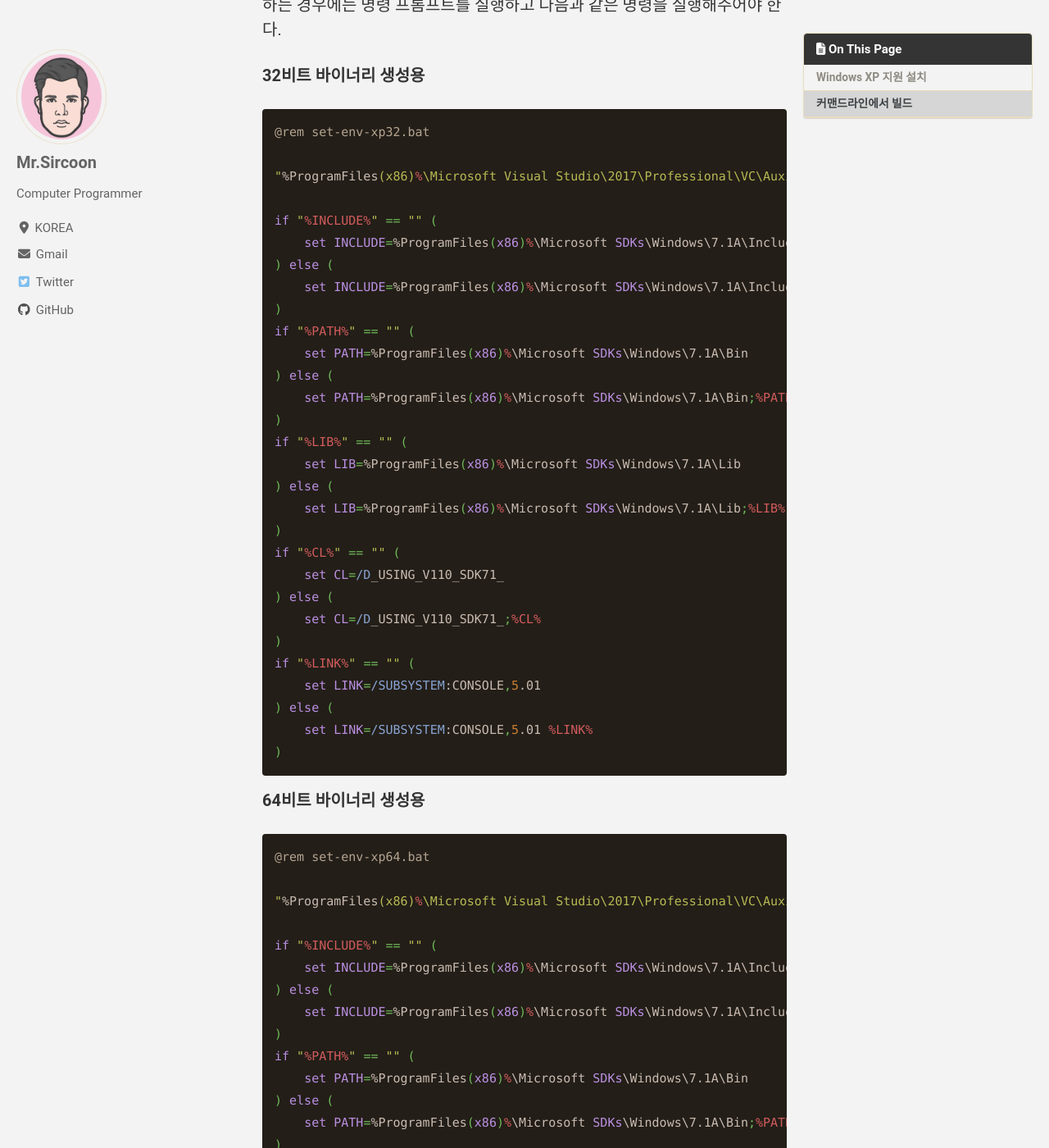
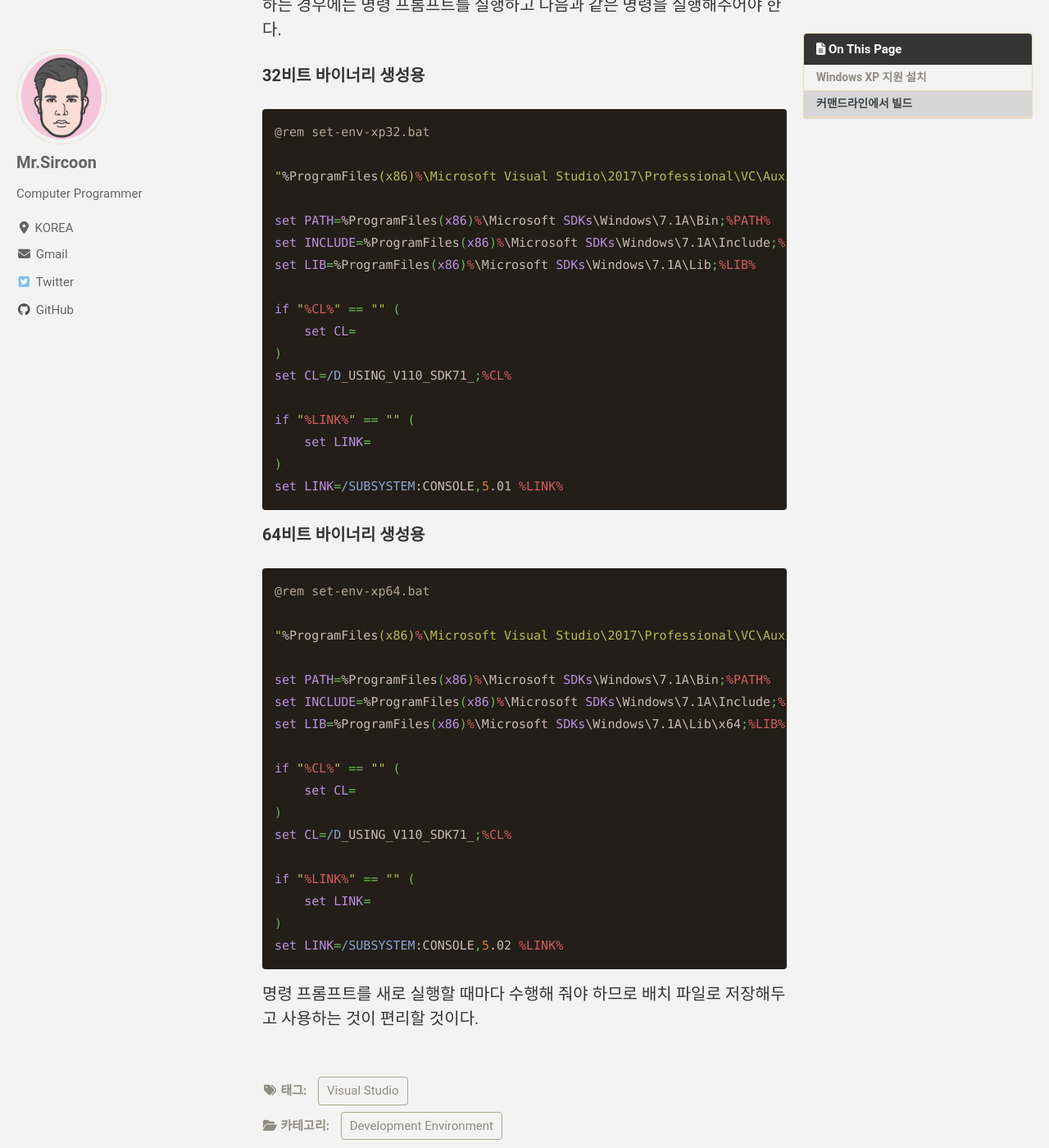
Before and after one commit to mrsoulware/mrsoulware.github.io, a Jekyll site: the page built from _posts/2020/2020-04-30-vs-xp-support.md, in a window 1280 px wide and 1400 px high, scrolled down 1332 px. Shown: the whole window at 82% size. Built offline with Jekyll 4.4.1, drawn with Linux system fonts in a browser that asks for light colours; cached includes are drawn as plain includes; nearby versions of some CDN libraries; some web fonts are replaced; some of the changed text lies outside the part shown.

Commit message:
update post

````diff
--- a/_posts/2020/2020-04-30-vs-xp-support.md
+++ b/_posts/2020/2020-04-30-vs-xp-support.md
@@ -33,31 +33,19 @@ GUI에서는 간단하게 해당 프로젝트 속성의 플랫폼 도구 집합
 
 "%ProgramFiles(x86)%\Microsoft Visual Studio\2017\Professional\VC\Auxiliary\Build\vcvars32.bat"
 
-if "%INCLUDE%" == "" (
-    set INCLUDE=%ProgramFiles(x86)%\Microsoft SDKs\Windows\7.1A\Include
-) else (
-    set INCLUDE=%ProgramFiles(x86)%\Microsoft SDKs\Windows\7.1A\Include;%INCLUDE%
+set PATH=%ProgramFiles(x86)%\Microsoft SDKs\Windows\7.1A\Bin;%PATH%
+set INCLUDE=%ProgramFiles(x86)%\Microsoft SDKs\Windows\7.1A\Include;%INCLUDE%
+set LIB=%ProgramFiles(x86)%\Microsoft SDKs\Windows\7.1A\Lib;%LIB%
+
+if "%CL%" == "" (
+    set CL=
 )
-if "%PATH%" == "" (
-    set PATH=%ProgramFiles(x86)%\Microsoft SDKs\Windows\7.1A\Bin
-) else (
-    set PATH=%ProgramFiles(x86)%\Microsoft SDKs\Windows\7.1A\Bin;%PATH%
+set CL=/D_USING_V110_SDK71_;%CL%
+
+if "%LINK%" == "" (
+    set LINK=
 )
-if "%LIB%" == "" (
-    set LIB=%ProgramFiles(x86)%\Microsoft SDKs\Windows\7.1A\Lib
-) else (
-    set LIB=%ProgramFiles(x86)%\Microsoft SDKs\Windows\7.1A\Lib;%LIB%
-)
-if "%CL%" == "" (
-    set CL=/D_USING_V110_SDK71_
-) else (
-    set CL=/D_USING_V110_SDK71_;%CL%
-)
-if "%LINK%" == "" (
-    set LINK=/SUBSYSTEM:CONSOLE,5.01
-) else (
-    set LINK=/SUBSYSTEM:CONSOLE,5.01 %LINK%
-)
+set LINK=/SUBSYSTEM:CONSOLE,5.01 %LINK%
 ```
 
 **64비트 바이너리 생성용**
@@ -66,31 +54,19 @@ if "%LINK%" == "" (
 
 "%ProgramFiles(x86)%\Microsoft Visual Studio\2017\Professional\VC\Auxiliary\Build\vcvarsx86_amd64.bat"
 
-if "%INCLUDE%" == "" (
-    set INCLUDE=%ProgramFiles(x86)%\Microsoft SDKs\Windows\7.1A\Include
-) else (
-    set INCLUDE=%ProgramFiles(x86)%\Microsoft SDKs\Windows\7.1A\Include;%INCLUDE%
+set PATH=%ProgramFiles(x86)%\Microsoft SDKs\Windows\7.1A\Bin;%PATH%
+set INCLUDE=%ProgramFiles(x86)%\Microsoft SDKs\Windows\7.1A\Include;%INCLUDE%
+set LIB=%ProgramFiles(x86)%\Microsoft SDKs\Windows\7.1A\Lib\x64;%LIB%
+
+if "%CL%" == "" (
+    set CL=
 )
-if "%PATH%" == "" (
-    set PATH=%ProgramFiles(x86)%\Microsoft SDKs\Windows\7.1A\Bin
-) else (
-    set PATH=%ProgramFiles(x86)%\Microsoft SDKs\Windows\7.1A\Bin;%PATH%
+set CL=/D_USING_V110_SDK71_;%CL%
+
+if "%LINK%" == "" (
+    set LINK=
 )
-if "%LIB%" == "" (
-    set LIB=%ProgramFiles(x86)%\Microsoft SDKs\Windows\7.1A\Lib\x64
-) else (
-    set LIB=%ProgramFiles(x86)%\Microsoft SDKs\Windows\7.1A\Lib\x64;%LIB%
-)
-if "%CL%" == "" (
-    set CL=/D_USING_V110_SDK71_
-) else (
-    set CL=/D_USING_V110_SDK71_;%CL%
-)
-if "%LINK%" == "" (
-    set LINK=/SUBSYSTEM:CONSOLE,5.02
-) else (
-    set LINK=/SUBSYSTEM:CONSOLE,5.02 %LINK%
-)
+set LINK=/SUBSYSTEM:CONSOLE,5.02 %LINK%
 ```
 
 명령 프롬프트를 새로 실행할 때마다 수행해 줘야 하므로 배치 파일로 저장해두고 사용하는 것이 편리할 것이다.
````
